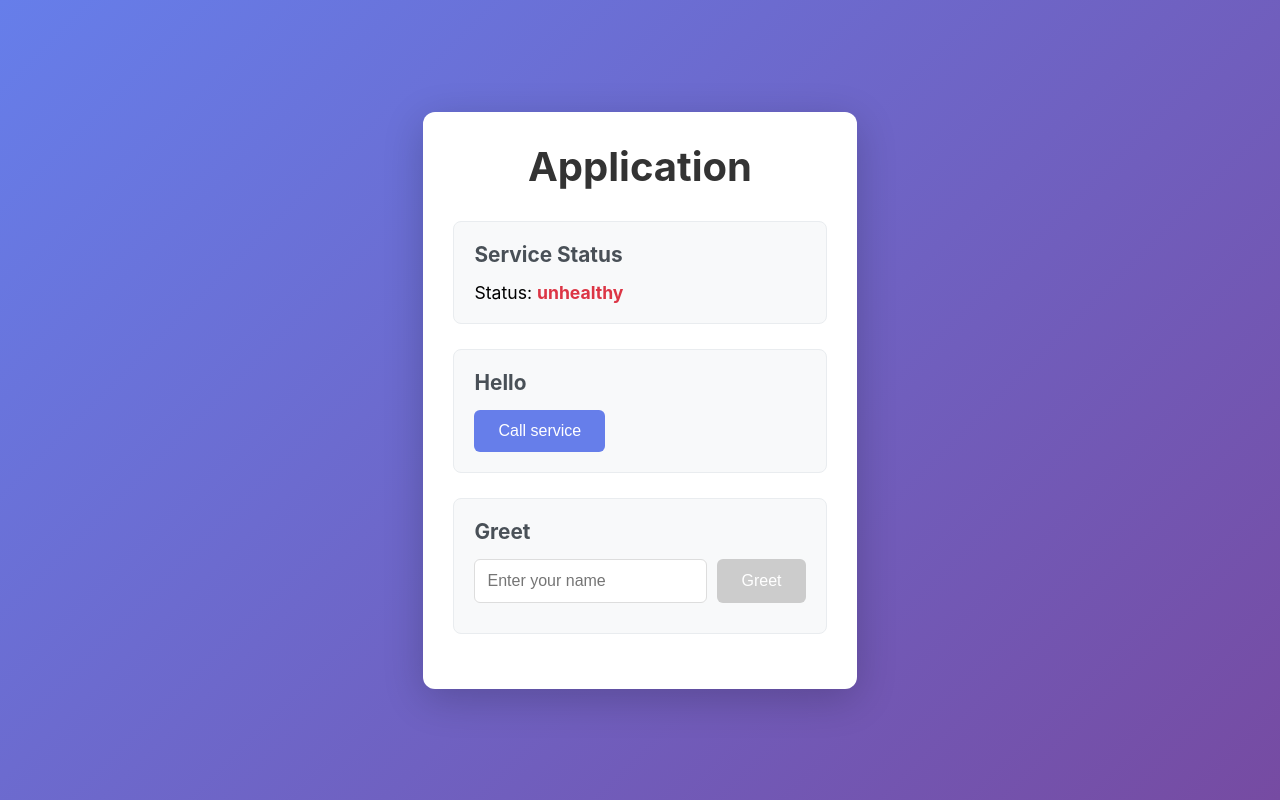
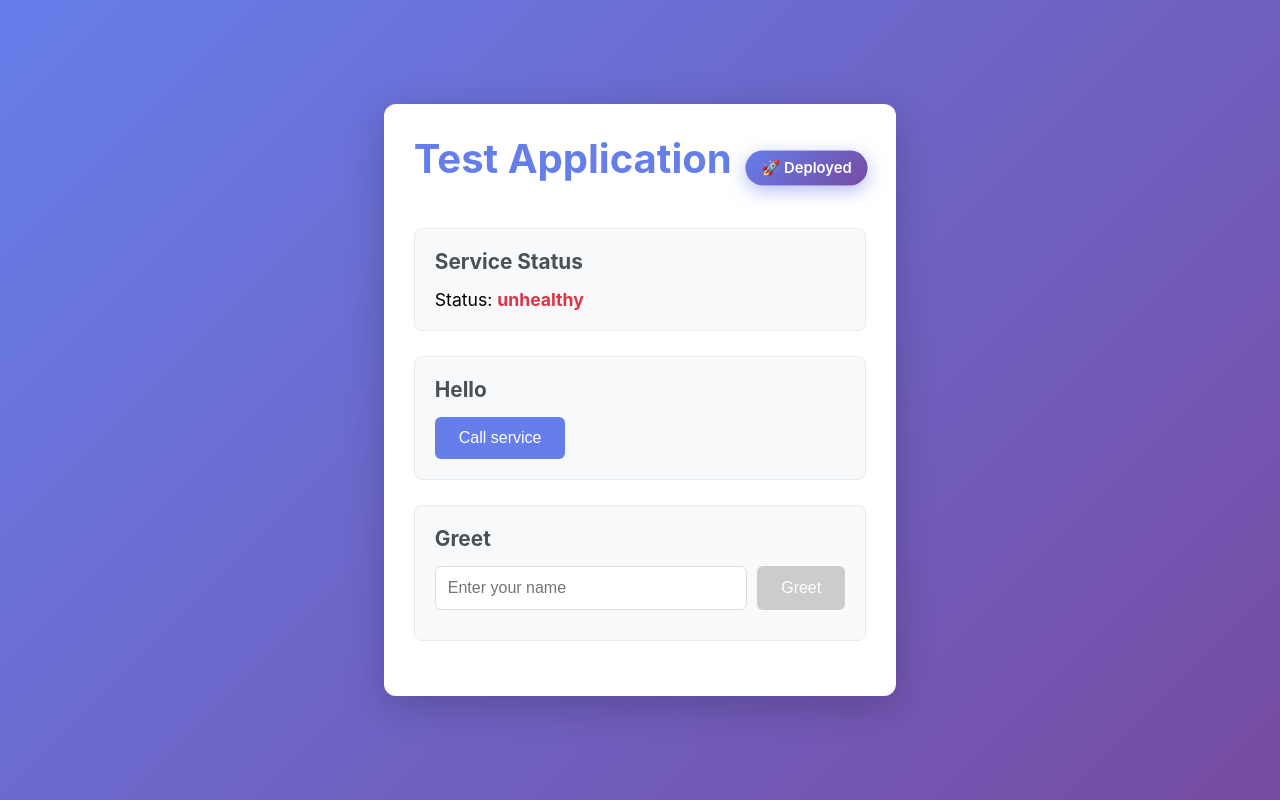
Before and after one commit to orshalit/CI, a React (Vite) app in the folder applications/test-app/frontend/: page / in a window 1280 px wide. Built offline with nearby package versions, Linux system fonts and the light colour scheme; no server answers.

Commit message:
Add visual deployment indicator to test-app frontend
- Add 'Deployed' badge with pulse animation
- Update header to 'Test Application' for better visibility
- Change header color to purple gradient theme
- This change will trigger a new build to test deployment pipeline

```diff
--- a/applications/test-app/frontend/src/App.css
+++ b/applications/test-app/frontend/src/App.css
@@ -12,11 +12,41 @@
   box-shadow: 0 10px 40px rgba(0, 0, 0, 0.2);
 }
 
+.header-section {
+  text-align: center;
+  margin-bottom: 30px;
+  position: relative;
+}
+
 h1 {
-  text-align: center;
-  color: #333;
-  margin-bottom: 30px;
+  color: #667eea;
+  margin-bottom: 15px;
   font-size: 2.5em;
+  display: inline-block;
+}
+
+.deployment-badge {
+  display: inline-block;
+  background: linear-gradient(135deg, #667eea 0%, #764ba2 100%);
+  color: white;
+  padding: 8px 16px;
+  border-radius: 20px;
+  font-size: 0.9em;
+  font-weight: 600;
+  margin-left: 15px;
+  box-shadow: 0 4px 15px rgba(102, 126, 234, 0.4);
+  animation: pulse 2s ease-in-out infinite;
+}
+
+@keyframes pulse {
+  0%, 100% {
+    transform: scale(1);
+    box-shadow: 0 4px 15px rgba(102, 126, 234, 0.4);
+  }
+  50% {
+    transform: scale(1.05);
+    box-shadow: 0 6px 20px rgba(102, 126, 234, 0.6);
+  }
 }
 
 .card {
--- a/applications/test-app/frontend/src/App.jsx
+++ b/applications/test-app/frontend/src/App.jsx
@@ -87,7 +87,10 @@ function App() {
   return (
     <div className="app">
       <div className="container">
-        <h1>Application</h1>
+        <div className="header-section">
+          <h1>Test Application</h1>
+          <div className="deployment-badge">🚀 Deployed</div>
+        </div>
 
         <div className="card">
           <h2>Service Status</h2>
```
